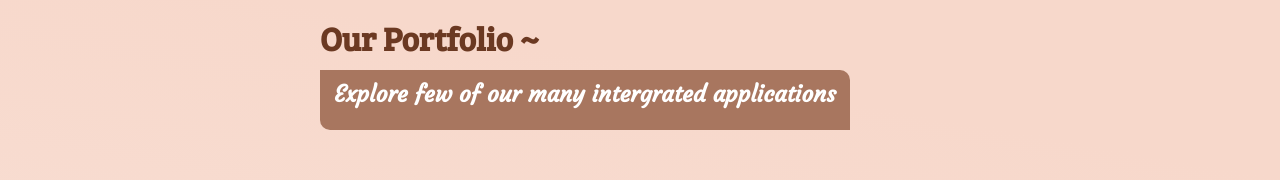
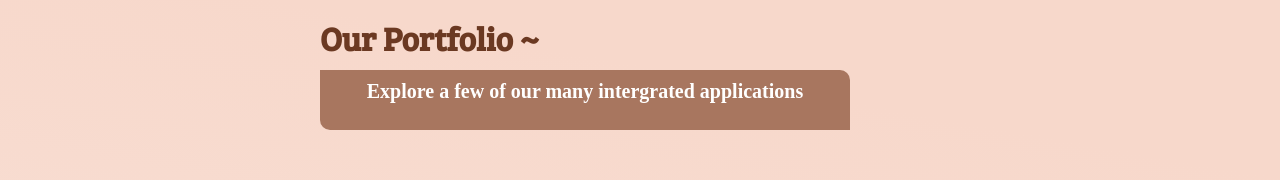
Before and after one commit to nighthawkEnterprise/OutreachDesignWebsite, a React (Create React App) app: page /Portfolio in a window 1280 px wide. Shown: the part 135-315 px from the top of the page. Built offline with nearby package versions, Linux system fonts and the light colour scheme; a web font is replaced by a local one.

Commit message:
added files

```diff
--- a/src/components/Portfolio/Portfolio.css
+++ b/src/components/Portfolio/Portfolio.css
@@ -50,7 +50,7 @@
 }
 
 .main_header h3 {
-  font-family: "Courgette", cursive;
+  font-family: "fantasy";
   background-color: rgb(168, 118, 95);
   color: white;
   border-top-right-radius: 10px;
@@ -58,7 +58,7 @@
   padding: 10px;
   width: 530px;
   height: 60px;
-  font-size: 23px;
+  font-size: 20px;
   text-align: center;
 }
 
--- a/src/components/Portfolio/PortfolioPage.js
+++ b/src/components/Portfolio/PortfolioPage.js
@@ -12,7 +12,7 @@ function Portfolio() {
         <div className="main_port">
           <div className="main_header">
             <h2>Our Portfolio ~</h2>
-            <h3>Explore few of our many intergrated applications</h3>
+            <h3>Explore a few of our many intergrated applications</h3>
           </div>
           <div className="caro_holder">
             <div className="caro_contain">
```
